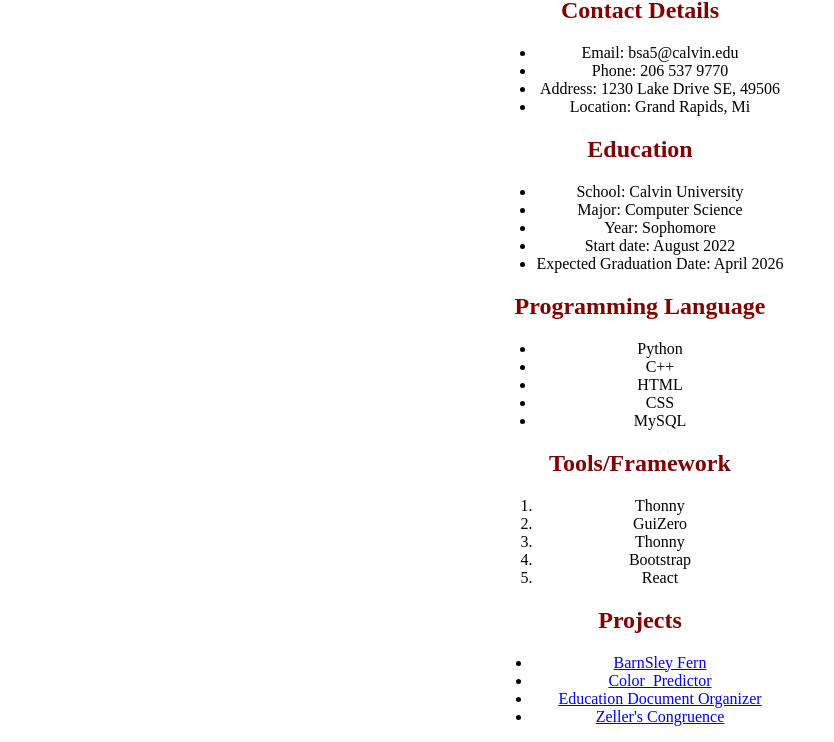
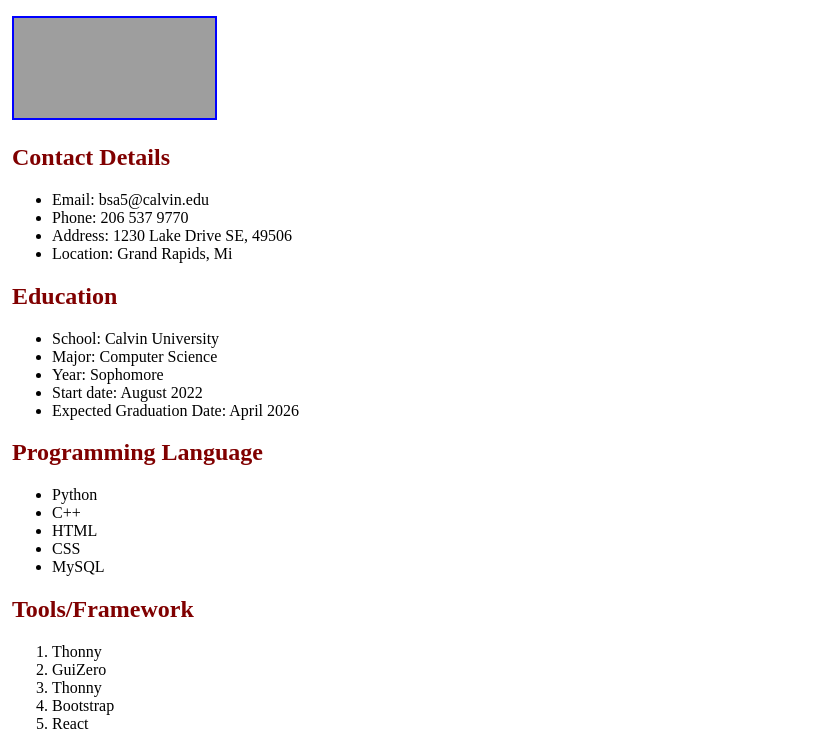
Before and after one commit to BlessingAmoah/profile, a plain HTML site: page index.html in a window 1280 px wide. Shown: the part 64-806 px from the top of the page, without its empty margins (0-834 px from the left). Drawn offline with Linux system fonts and the light colour scheme; grey boxes are pictures that could not be loaded.

Commit message:
update profile

```diff
--- a/index.html
+++ b/index.html
@@ -7,12 +7,11 @@
 </head>
 
 <body>
-    <div id="container">
 <div>
     <h1>Blessing Amoah</h1>
 </div>
 <div>
-            <img src="bison.jpeg" id="photo" width="201" height="100">
+    <img src="bison.jpeg" id="photo" width ="201" height="100" >
 </div>
 <div>
     <h2>Contact Details</h2>
@@ -85,7 +84,5 @@
 <div class="copyright">
     <p>&copy; Blessing 2023.</p>
 </div>
-    </div>
 </body>
-
 </html>
--- a/styles.css
+++ b/styles.css
@@ -9,7 +9,6 @@
 h2 {
     color: maroon;
 }
-
 div {
     margin: 4px;
 }
@@ -20,15 +19,3 @@
     margin-top: 20px;
     color: gray;
 }
-
-body {
-    display: flex;
-    justify-content: center;
-    align-items: center;
-    height: 100vh;
-    margin: 0;
-}
-
-#container {
-    text-align: center;
-}
```
Lines whose indentation alone changed are shown as unchanged.
